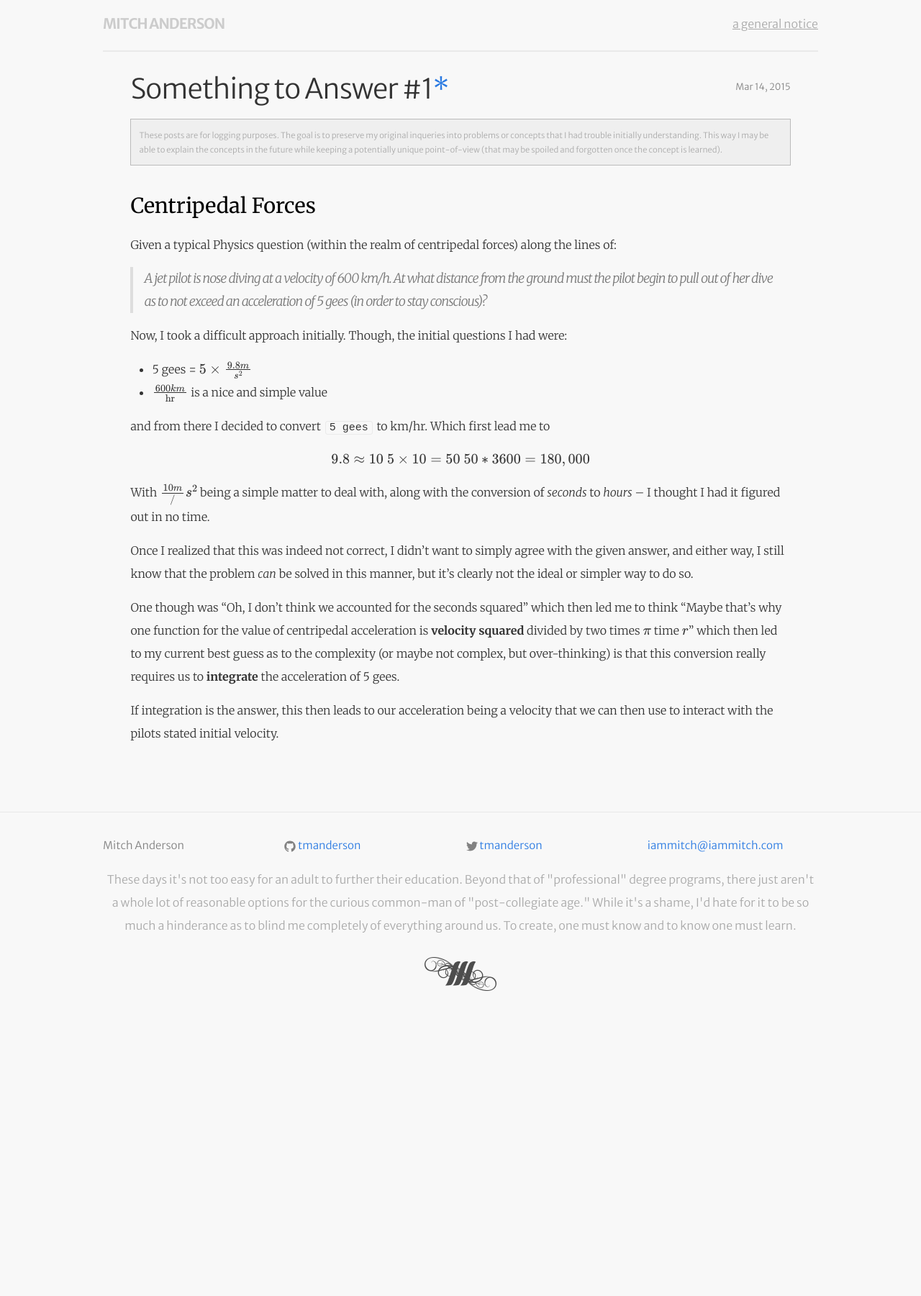
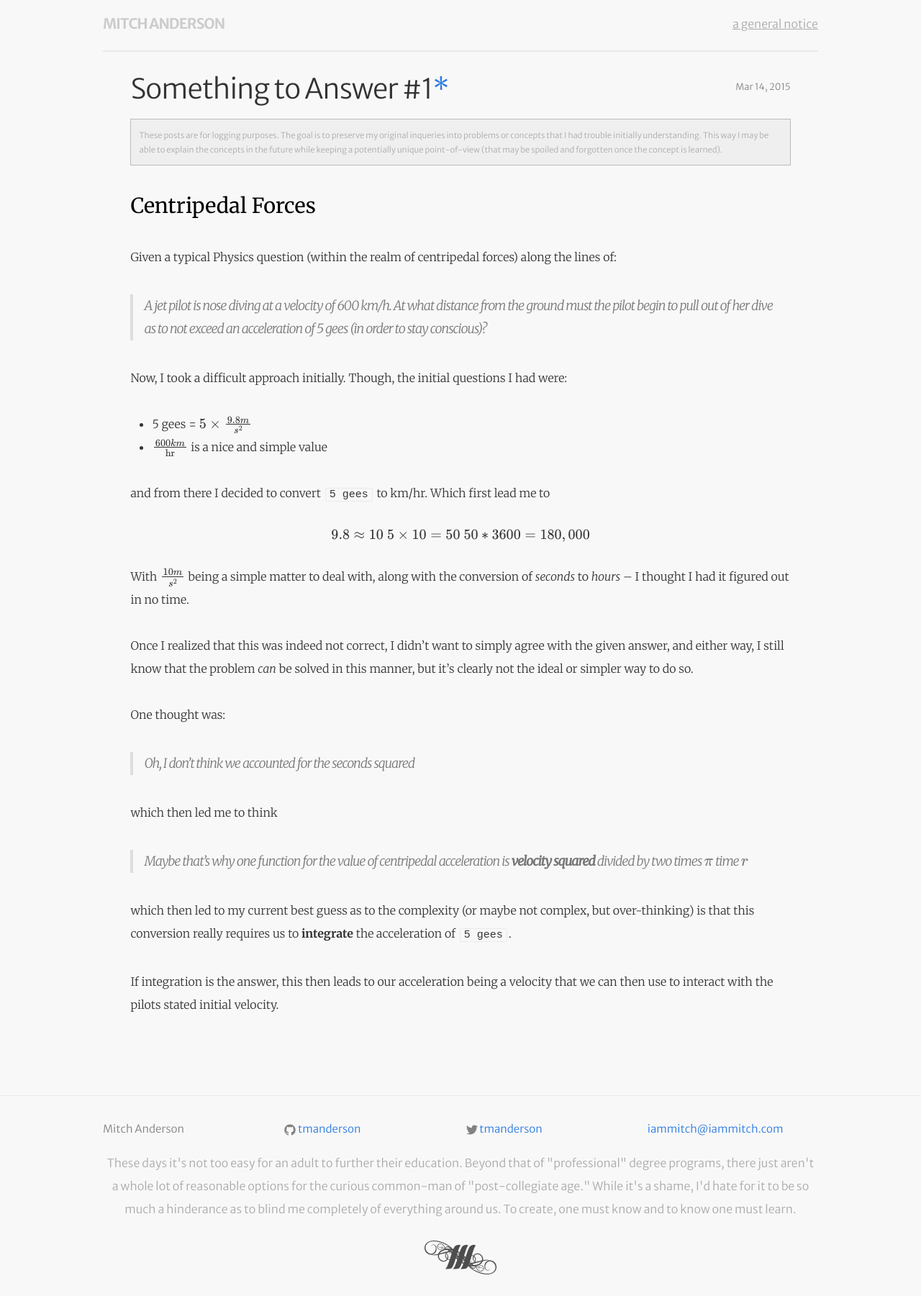
Before and after one commit to tmanderson/tmanderson.github.io, a Jekyll site: the page built from _posts/2015-03-14-Something-to-Answer.md, in a window 1280 px wide. Shown: the whole page at 72% size. Built offline with Jekyll 4.4.1, drawn with Linux system fonts in a browser that asks for light colours; formulas are drawn with MathJax 3; before the commit the page ends 1407 px from its top, so only the background shows below that.

Commit message:
Formatting, typeos

```diff
--- a/_posts/2015-03-14-Something-to-Answer.md
+++ b/_posts/2015-03-14-Something-to-Answer.md
@@ -29,7 +29,7 @@ $$
   50 * 3600 = 180,000
 $$
 
-With $\frac{10m}/{s^2}$ being a simple matter to deal with, along with
+With $\frac{10m}{s^2}$ being a simple matter to deal with, along with
 the conversion of *seconds* to *hours* – I thought I had it figured out in
 no time.
 
@@ -38,12 +38,16 @@ agree with the given answer, and either way, I still know that the problem
 *can* be solved in this manner, but it's clearly not the ideal or simpler
 way to do so.
 
-One though was "Oh, I don't think we accounted for the seconds squared"
-which then led me to think "Maybe that's why one function for the value
-of centripedal acceleration is **velocity squared** divided by two
-times $\pi$ time $r$" which then led to my current best guess as to the
-complexity (or maybe not complex, but over-thinking) is that this conversion
-really requires us to **integrate** the acceleration of 5 gees.
+One thought was:
+> Oh, I don't think we accounted for the seconds squared
+
+which then led me to think
+> Maybe that's why one function for the value of centripedal acceleration is
+> **velocity squared** divided by two times $\pi$ time $r$
+
+which then led to my current best guess as to the complexity (or maybe not
+complex, but over-thinking) is that this conversion really requires us to
+**integrate** the acceleration of `5 gees`.
 
 If integration is the answer, this then leads to our acceleration being a
 velocity that we can then use to interact with the pilots stated initial
--- a/_sass/_posts.scss
+++ b/_sass/_posts.scss
@@ -77,7 +77,7 @@
     line-height: 1.6em; }
 
   p, blockquote, ul, ol, dl, li, table, pre {
-    margin: 15px 0; }
+    margin: 2em 0; }
 
   hr {
     background-color: #888;
```
